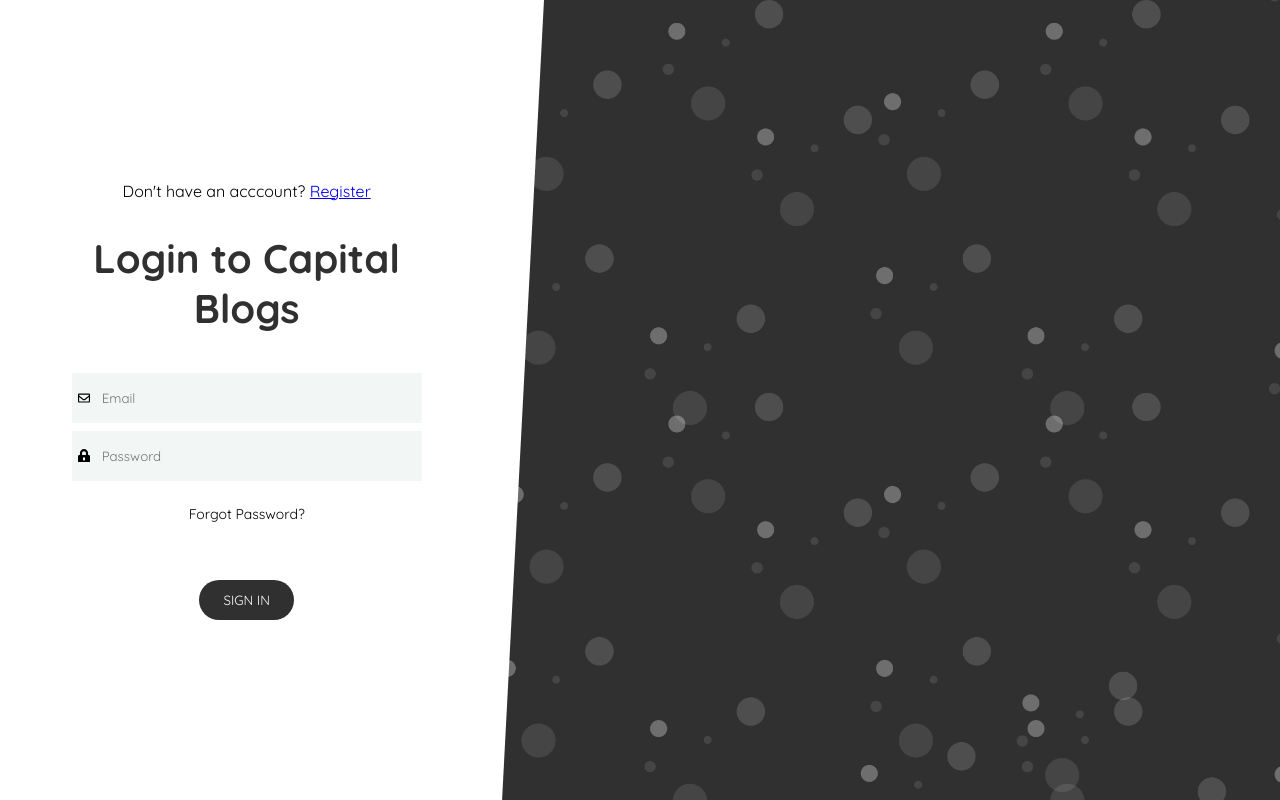
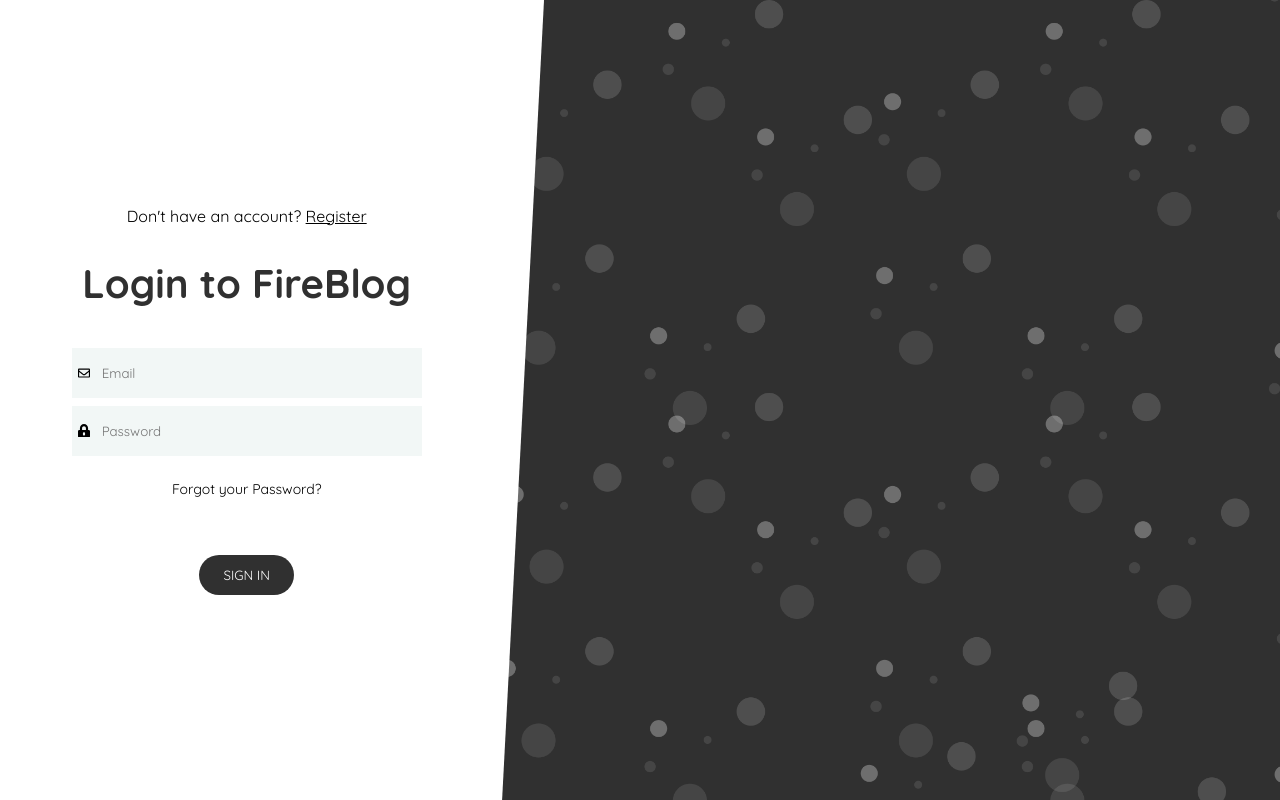
Before and after one commit to KocKaan/Capital-Blog, a Vue app: page /login in a window 1280 px wide. Built offline with nearby package versions, Linux system fonts and the light colour scheme; what vue2-editor would draw is missing.

Commit message:
Created the login page

```diff
--- a/src/views/Login.vue
+++ b/src/views/Login.vue
@@ -2,12 +2,12 @@
   <div class="form-wrap">
     <form class="login">
       <p class="login-register">
-        Don't have an acccount?
-        <router-link router="router-link" :to="{ name: `Register` }"
+        Don't have an account?
+        <router-link class="router-link" :to="{ name: 'Register' }"
           >Register</router-link
         >
       </p>
-      <h2>Login to Capital Blogs</h2>
+      <h2>Login to FireBlog</h2>
       <div class="inputs">
         <div class="input">
           <input type="text" placeholder="Email" v-model="email" />
@@ -17,12 +17,12 @@
           <input type="password" placeholder="Password" v-model="password" />
           <password class="icon" />
         </div>
+        <div v-show="error" class="error">{{ this.errorMsg }}</div>
       </div>
-      <router-link class="forgot-password" :to="{ name: `ForgotPassword` }"
-        >Forgot Password?</router-link
+      <router-link class="forgot-password" :to="{ name: 'ForgotPassword' }"
+        >Forgot your Password?</router-link
       >
-      <button>Sign In</button>
-
+      <button @click.prevent="signIn">Sign In</button>
       <div class="angle"></div>
     </form>
     <div class="background"></div>
@@ -32,6 +32,8 @@
 <script>
 import email from "../assets/Icons/envelope-regular.svg";
 import password from "../assets/Icons/lock-alt-solid.svg";
+import firebase from "firebase/app";
+import "firebase/auth";
 export default {
   name: "Login",
   components: {
@@ -42,10 +44,30 @@
     return {
       email: null,
       password: null,
+      error: null,
+      errorMsg: "",
     };
+  },
+  methods: {
+    signIn() {
+      firebase
+        .auth()
+        .signInWithEmailAndPassword(this.email, this.password)
+        .then(() => {
+          this.$router.push({ name: "Home" });
+          this.error = false;
+          this.errorMsg = "";
+          console.log(firebase.auth().currentUser.uid);
+        })
+        .catch((err) => {
+          this.error = true;
+          this.errorMsg = err.message;
+        });
+    },
   },
 };
 </script>
+
 
 <style lang="scss">
 .form-wrap {
```
